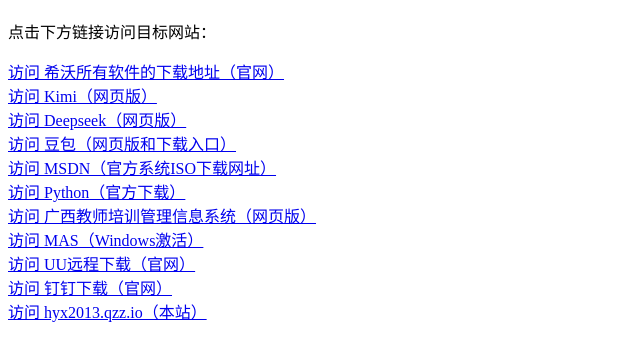
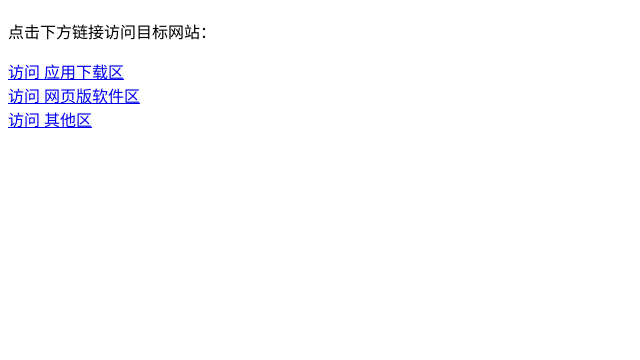
Before and after one commit to xs482/xs482.github.io, a plain HTML site: page index.html in a window 1280 px wide. Shown: the part 70-430 px from the top of the page, without its empty margins (0-640 px from the left). Drawn offline with Linux system fonts and the light colour scheme.

Commit message:
Add files via upload

```diff
--- a/index.html
+++ b/index.html
@@ -8,26 +8,11 @@
 <body>
     <h1>欢迎使用hyx2013.qzz.io</h1>
     <p>点击下方链接访问目标网站：</p>
-    <a href="https://e.seewo.com"> 访问 希沃所有软件的下载地址（官网）</a>
+    <a href="https://hyx2013.qzz.io/apps"> 访问 应用下载区</a>
     <br>
-    <a href="https://kimi.com"> 访问 Kimi（网页版）</a>
+    <a href="https://hyx2013.qzz.io/web"> 访问 网页版软件区</a>
     <br>
-    <a href="https://deepseek.com"> 访问 Deepseek（网页版）</a>
+    <a href="https://hyx2013.qzz.io/other"> 访问 其他区</a>
     <br>
-    <a href="https://doubao.com"> 访问 豆包（网页版和下载入口）</a>
-    <br>
-    <a href="https://msdn.itellyou.cn/"> 访问 MSDN（官方系统ISO下载网址）</a>
-    <br>
-    <a href="https://python.org"> 访问 Python（官方下载）</a>
-    <br>
-    <a href="https://jspxzx.gxeduyun.edu.cn/portal/"> 访问 广西教师培训管理信息系统（网页版）</a>
-    <br>
-    <a href="https://massgrave.dev"> 访问 MAS（Windows激活）</a>
-    <br>
-    <a href="https://uuyc.163.com/"> 访问 UU远程下载（官网）</a>
-    <br>
-    <a href="https://https://www.dingtalk.com/download/"> 访问 钉钉下载（官网）</a>
-    <br>
-    <a href="https://hyx2013.qzz.io"> 访问 hyx2013.qzz.io（本站）</a>
 </body>
 </html>
```
